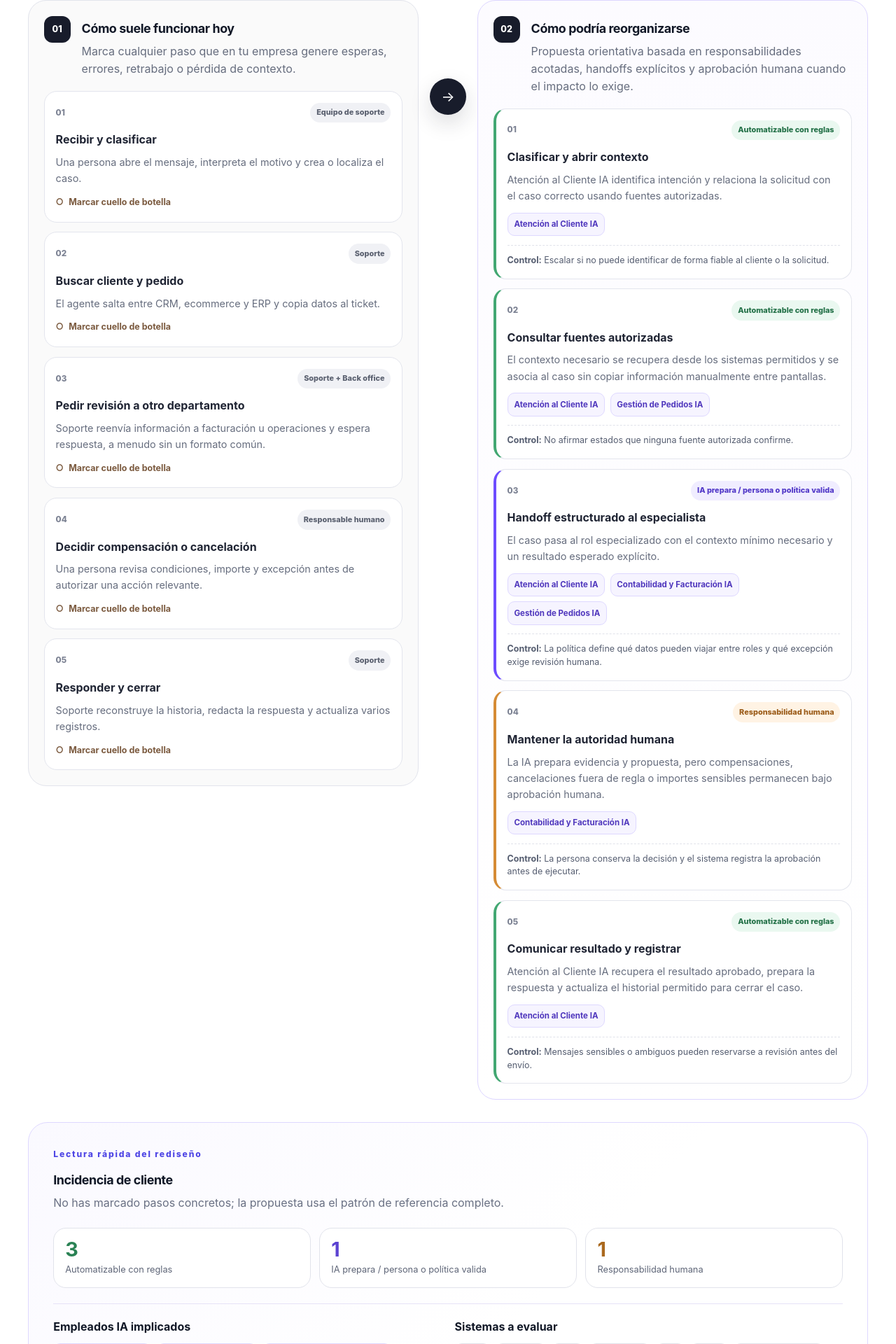
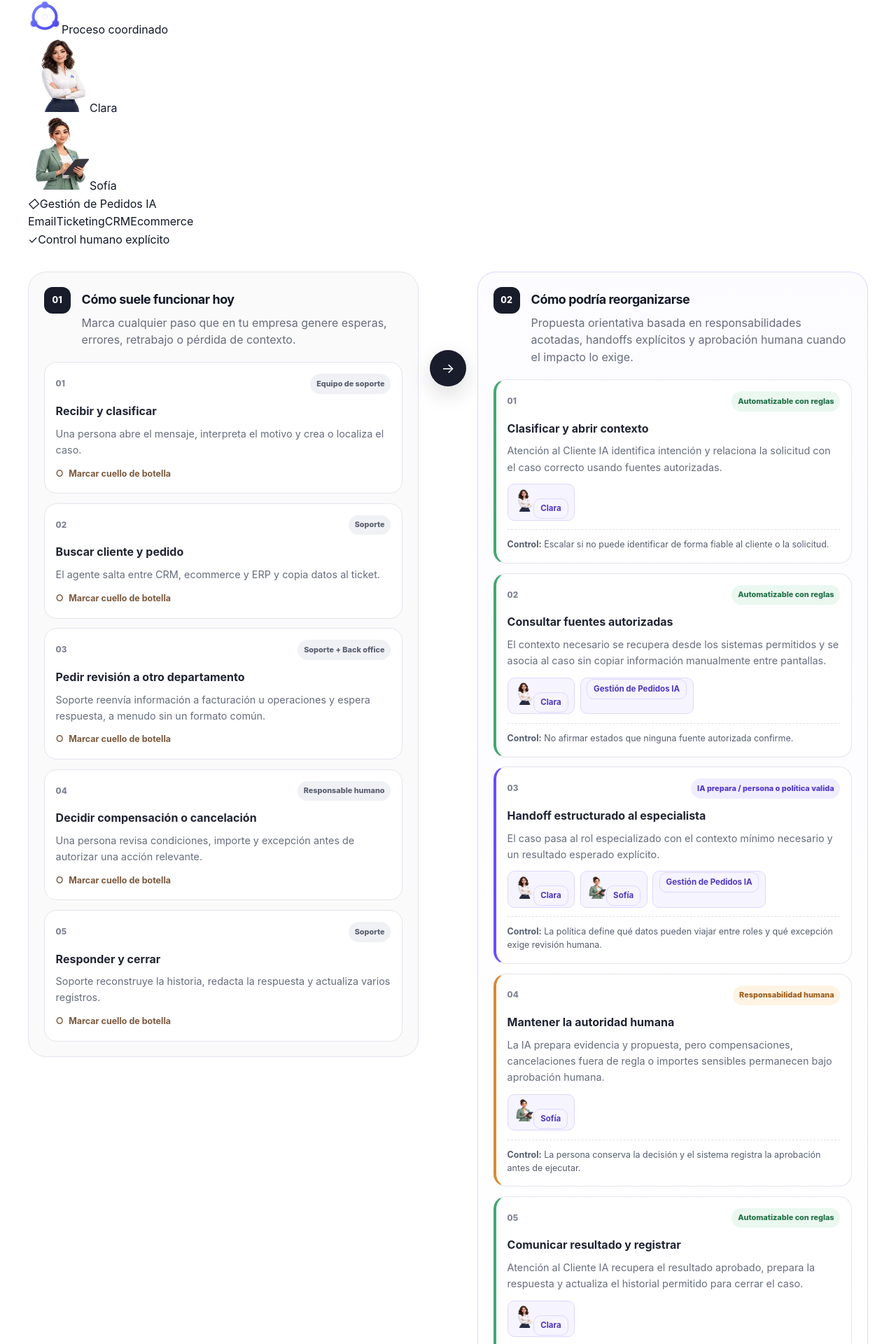
Before and after one commit to Emmakex/ia-empleado-web, a Next.js app: page /mejora-tu-proceso in a window 1280 px wide. Shown: the part 2319-4239 px from the top of the page at 70% size. Built offline with nearby package versions, Linux system fonts and the light colour scheme.

Commit message:
feat: add canonical character visuals to Process Analyzer

```diff
--- a/components/process-analyzer.tsx
+++ b/components/process-analyzer.tsx
@@ -9,6 +9,7 @@ import type {
   ProcessTemplateView,
 } from "../lib/process-analyzer";
 import type { Locale } from "../lib/i18n";
+import { getBrandCharacterForProfileKey } from "../lib/brand-characters";
 
 type ProcessAnalyzerProps = {
   locale: Locale;
@@ -53,6 +54,9 @@ export function ProcessAnalyzer({ locale, content, templates, painOptions }: Pro
     { automated: 0, assisted: 0, human: 0 },
   );
 
+  const processCharacters = process.employees
+    .map((employee) => getBrandCharacterForProfileKey(employee.key, locale))
+    .filter((character): character is NonNullable<typeof character> => Boolean(character));
   const selectedPainLabels = painOptions.filter((option) => selectedPains.includes(option.value)).map((option) => option.label);
   const bottleneckLabels = process.steps.filter((step) => bottlenecks.includes(step.id)).map((step) => step.currentTitle);
   const emailBody = [
@@ -71,7 +75,7 @@ export function ProcessAnalyzer({ locale, content, templates, painOptions }: Pro
   const mailto = `mailto:hola@iaempleado.com?subject=${encodeURIComponent(`IA Empleado - ${process.label}`)}&body=${encodeURIComponent(emailBody)}`;
 
   return (
-    <div className="process-analyzer-shell">
+    <div className="process-analyzer-shell brand-process-analyzer-shell">
       <div className="process-analyzer-controls" aria-labelledby="process-analyzer-controls-title">
         <div className="process-control-heading">
           <p className="eyebrow">{content.analyzerEyebrow}</p>
@@ -123,6 +127,26 @@ export function ProcessAnalyzer({ locale, content, templates, painOptions }: Pro
         <div><span>{locale === "es" ? "Resultado" : "Outcome"}</span><strong>{process.outcome}</strong></div>
       </div>
 
+      <div className="process-brand-map" aria-hidden="true">
+        <div className="process-brand-core">
+          <img src="/branding/ia-empleado-mark.svg" alt="" width={48} height={48} />
+          <span>{locale === "es" ? "Proceso coordinado" : "Coordinated process"}</span>
+        </div>
+        <div className="process-brand-people">
+          {processCharacters.map((character) => (
+            <div className="process-brand-person" data-accent={character.accent} key={character.id}>
+              <img src={character.asset} alt="" width={88} height={104} />
+              <span>{character.name}</span>
+            </div>
+          ))}
+          {process.employees.filter((employee) => !getBrandCharacterForProfileKey(employee.key, locale)).slice(0, 2).map((employee) => (
+            <div className="process-brand-neutral" key={employee.key}><i>◇</i><span>{employee.shortName}</span></div>
+          ))}
+        </div>
+        <div className="process-brand-systems">{process.systems.slice(0, 4).map((system) => <span key={system}>{system}</span>)}</div>
+        <div className="process-brand-human"><span>✓</span>{locale === "es" ? "Control humano explícito" : "Explicit human control"}</div>
+      </div>
+
       <div className="process-before-after-grid">
         <section className="process-flow-column current-flow" aria-labelledby="current-process-title">
           <div className="process-flow-heading">
@@ -169,12 +193,12 @@ export function ProcessAnalyzer({ locale, content, templates, painOptions }: Pro
                   </div>
                   <h4>{step.proposedTitle}</h4>
                   <p>{step.proposedText}</p>
-                  <div className="process-step-employees">
-                    {step.employees.map((employee) => employee.href ? (
-                      <Link href={employee.href} key={employee.key}>{employee.shortName}</Link>
-                    ) : (
-                      <span key={employee.key}>{employee.shortName}</span>
-                    ))}
+                  <div className="process-step-employees brand-process-step-employees">
+                    {step.employees.map((employee) => {
+                      const character = getBrandCharacterForProfileKey(employee.key, locale);
+                      const inner = <>{character && <img src={character.asset} alt="" width={28} height={32} aria-hidden="true" />}<span>{character?.name ?? employee.shortName}</span></>;
+                      return employee.href ? <Link href={employee.href} key={employee.key}>{inner}</Link> : <span key={employee.key}>{inner}</span>;
+                    })}
                   </div>
                   <div className="process-control-note"><strong>{content.controlLabel}:</strong> {step.humanControl}</div>
                 </li>
@@ -198,8 +222,12 @@ export function ProcessAnalyzer({ locale, content, templates, painOptions }: Pro
         <div className="process-summary-columns">
           <div>
             <h4>{content.employeesLabel}</h4>
-            <div className="process-summary-chips">
-              {process.employees.map((employee) => employee.href ? <Link href={employee.href} key={employee.key}>{employee.shortName}</Link> : <span key={employee.key}>{employee.shortName}</span>)}
+            <div className="process-summary-chips brand-process-summary-chips">
+              {process.employees.map((employee) => {
+                const character = getBrandCharacterForProfileKey(employee.key, locale);
+                const inner = <>{character && <img src={character.asset} alt="" width={30} height={34} aria-hidden="true" />}<span>{character?.name ?? employee.shortName}</span></>;
+                return employee.href ? <Link href={employee.href} key={employee.key}>{inner}</Link> : <span key={employee.key}>{inner}</span>;
+              })}
             </div>
           </div>
           <div>
```
